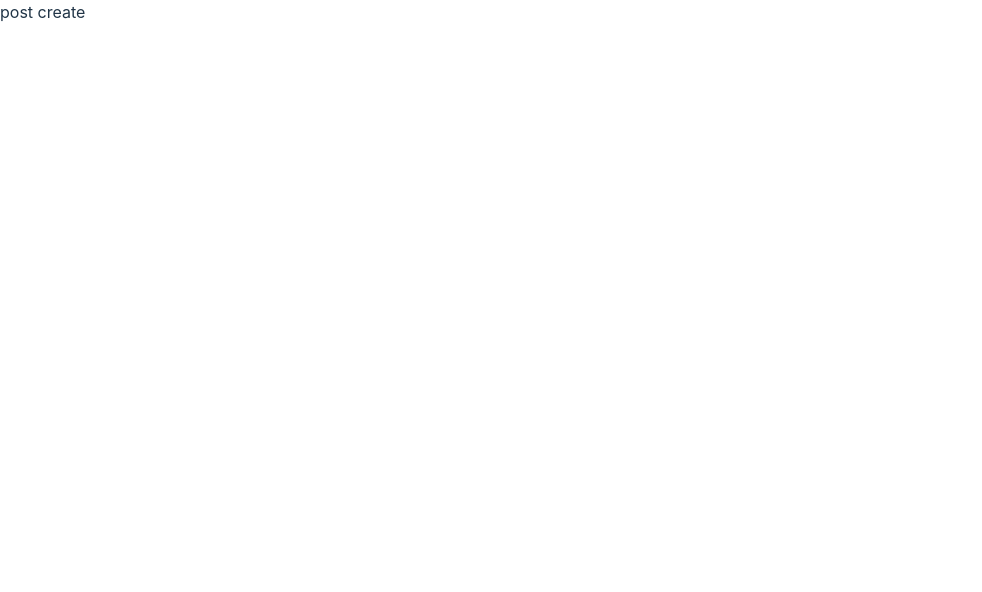
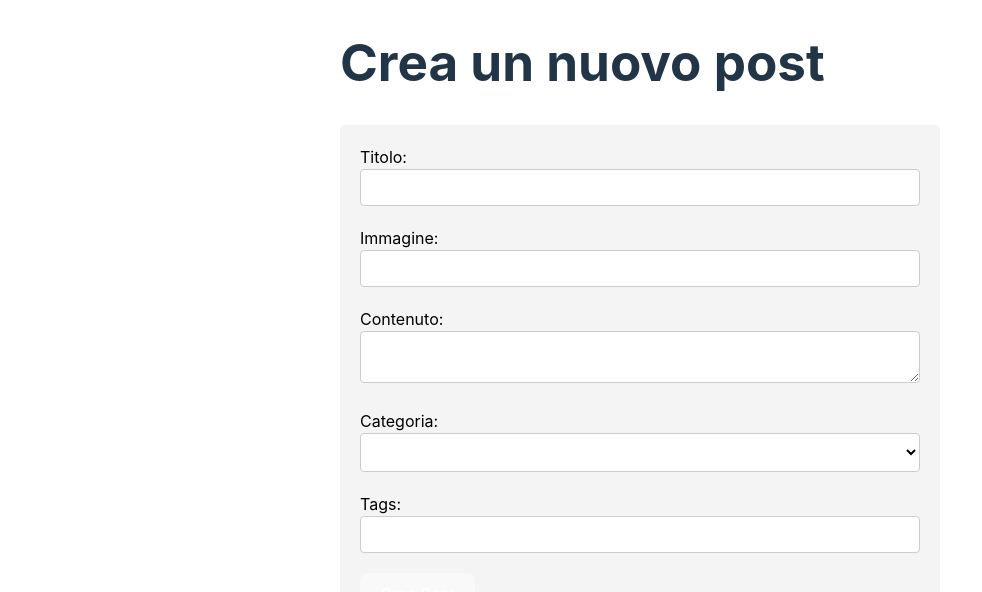
Before and after one commit to emilianoaprile/api-free-frontend, a Vue app: page /posts/create in a window 1280 px wide. Shown: the top 592 px of the page, without its empty margins (0-982 px from the left). Built offline with nearby package versions, Linux system fonts and the light colour scheme.

Commit message:
add > post create html css structure

```diff
--- a/src/pages/PostCreate.vue
+++ b/src/pages/PostCreate.vue
@@ -1,14 +1,83 @@
-<script>
-export default {
+<template>
+    <div class="create-post">
+      <h1>Crea un nuovo post</h1>
+      <form class="post-form">
+        <div class="form-group">
+          <label for="title">Titolo:</label>
+          <input type="text" id="title" v-model="title" class="form-control">
+        </div>
+        <div class="form-group">
+          <label for="image">Immagine:</label>
+          <input type="text" id="image" v-model="image" class="form-control">
+        </div>
+        <div class="form-group">
+          <label for="content">Contenuto:</label>
+          <textarea id="content" v-model="content" class="form-control"></textarea>
+        </div>
+        <div class="form-group">
+          <label for="category">Categoria:</label>
+          <select id="category" v-model="categoryId" class="form-control">
+            <!-- ciclo for per le categorie -->
+          </select>
+        </div>
+        <div class="form-group">
+          <label for="tags">Tags:</label>
+          <input type="text" id="tags" v-model="tags" class="form-control">
+        </div>
+        <button type="submit">Crea Post</button>
+      </form>
+    </div>
+  </template>
 
-}
-</script>
+  <script>
+  import axios from 'axios';
 
-<template>
-    <div>
-        post create
-    </div>
-</template>
+  export default {
+    data() {
+      return {
+        title: '',
+        image: '',
+        content: '',
+        categoryId: null,
+        tags: ''
+      };
+    }
+  };
+  </script>
 
-<style scoped>
-</style>
+  <style scoped>
+  .create-post {
+    max-width: 600px;
+    margin: 0 auto;
+  }
+
+  .post-form {
+    background-color: #f4f4f4;
+    padding: 20px;
+    border-radius: 5px;
+  }
+
+  .form-group {
+    margin-bottom: 20px;
+    color: black;
+  }
+
+  .form-group > input,
+  .form-group > select,
+  .form-group > textarea {
+    background-color: white;
+  }
+
+  .label {
+    display: block;
+    margin-bottom: 5px;
+  }
+
+  .form-control {
+    width: 100%;
+    padding: 10px;
+    border: 1px solid #ccc;
+    border-radius: 4px;
+  }
+
+  </style>
--- a/src/style.css
+++ b/src/style.css
@@ -47,6 +47,7 @@ button {
   background-color: #1a1a1a;
   cursor: pointer;
   transition: border-color 0.25s;
+  color: white;
 }
 button:hover {
   border-color: #00BF63;
```
